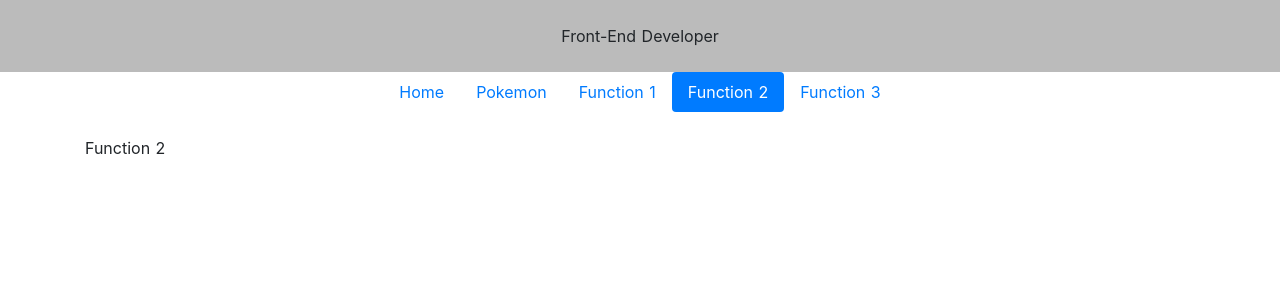
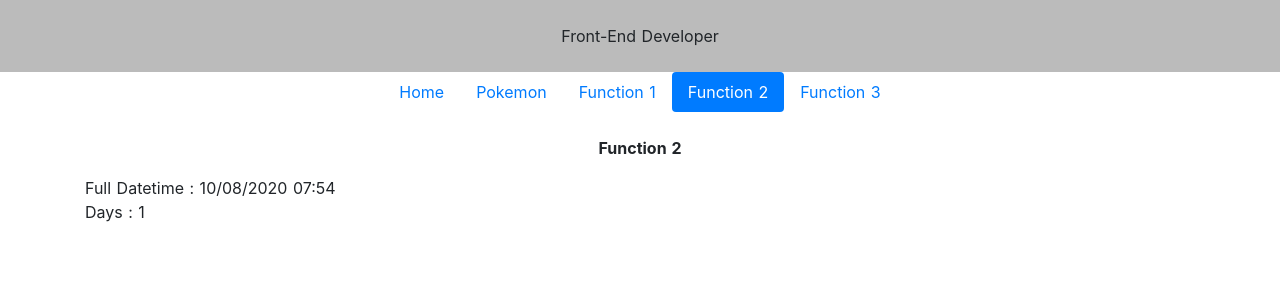
Before and after one commit to taweewat-tk/paiduaykanmai, a Nuxt app: page /function2 in a window 1280 px wide. Shown: the top 300 px of the page. Built offline with nearby package versions, Linux system fonts and the light colour scheme.

Commit message:
add full datetime

```diff
--- a/pages/function2.vue
+++ b/pages/function2.vue
@@ -1,5 +1,48 @@
 <template>
   <div>
-    Function 2
+    <div class="text-center bold pb-3">
+      Function 2
+    </div>
+    <div>
+      Full Datetime : {{ fullDateTime }}
+    </div>
+    <div>
+      Days : {{ day }}
+    </div>
   </div>
 </template>
+
+<script>
+export default {
+  data () {
+    return {
+      date: '2020-08-10T14:54:52+07:00'
+    }
+  },
+  computed: {
+    fullDateTime () {
+      return this.formatDateTime(this.date)
+    },
+    day () {
+      return this.formatDay(this.date)
+    }
+  },
+  methods: {
+    formatDateTime (date) {
+      const newDate = new Date(date)
+      const year = newDate.getFullYear()
+      const dateStr =
+        ('00' + newDate.getDate()).slice(-2) + '/' +
+        ('00' + (newDate.getMonth() + 1)).slice(-2) + '/' + year + ' ' +
+        ('00' + newDate.getHours()).slice(-2) + ':' +
+        ('00' + newDate.getMinutes()).slice(-2)
+      return dateStr
+    },
+    formatDay (date) {
+      const newDate = new Date(date)
+      const day = newDate.getDay()
+      return day
+    }
+  }
+}
+</script>
```
